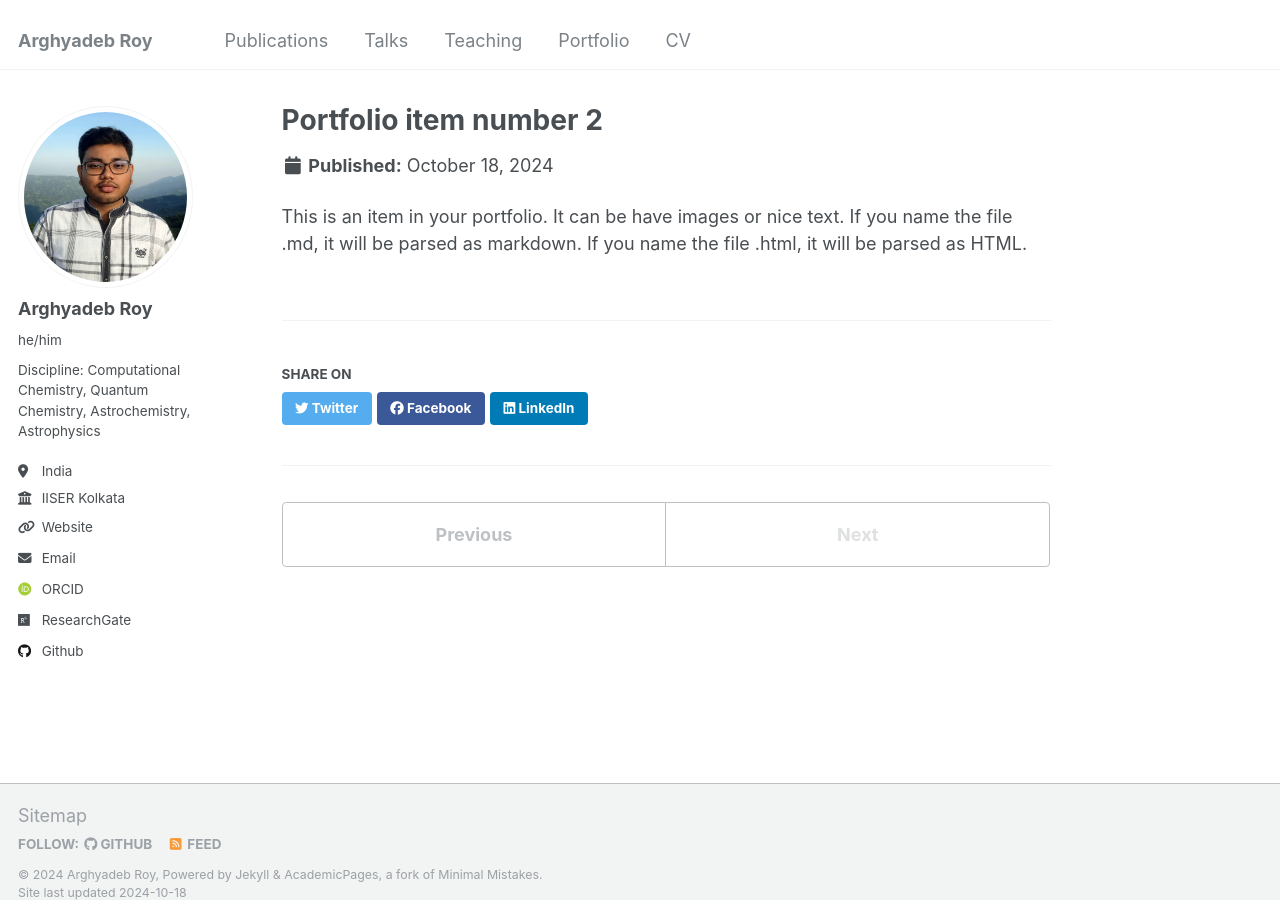
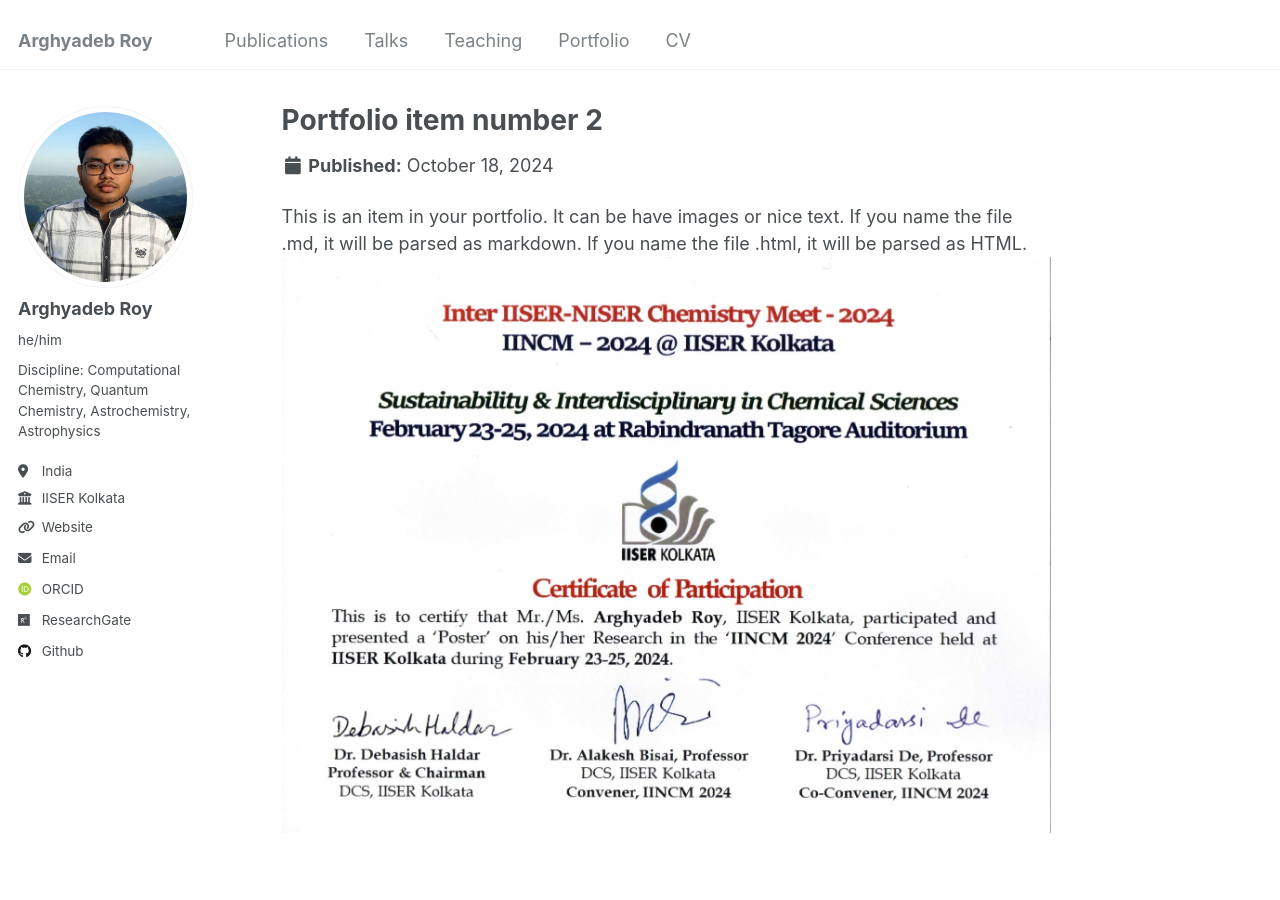
Before and after one commit to arghyadebroy/arghyadebroy.github.io, a Jekyll site: the page built from _portfolio/portfolio-2.md, in a window 1280 px wide and 900 px high. Built offline with Jekyll 4.4.1, drawn with Linux system fonts in a browser that asks for light colours; some web fonts are replaced.

Commit message:
Update and rename portfolio-2.html to portfolio-2.md

```diff
--- a/_portfolio/portfolio-2.html
+++ b/_portfolio/portfolio-2.md
@@ -1,7 +1,8 @@
 ---
 title: "Portfolio item number 2"
-excerpt: "Short description of portfolio item number 2 <br/><img src='/images/500x300.png'>"
+excerpt: "Short description of portfolio item number 2 <br/><img src='/images/iincm_rotated_page-0001.jpg'>"
 collection: portfolio
 ---
 
 This is an item in your portfolio. It can be have images or nice text. If you name the file .md, it will be parsed as markdown. If you name the file .html, it will be parsed as HTML.
+<br/><img src='/images/iincm_rotated_page-0001.jpg'>
```
